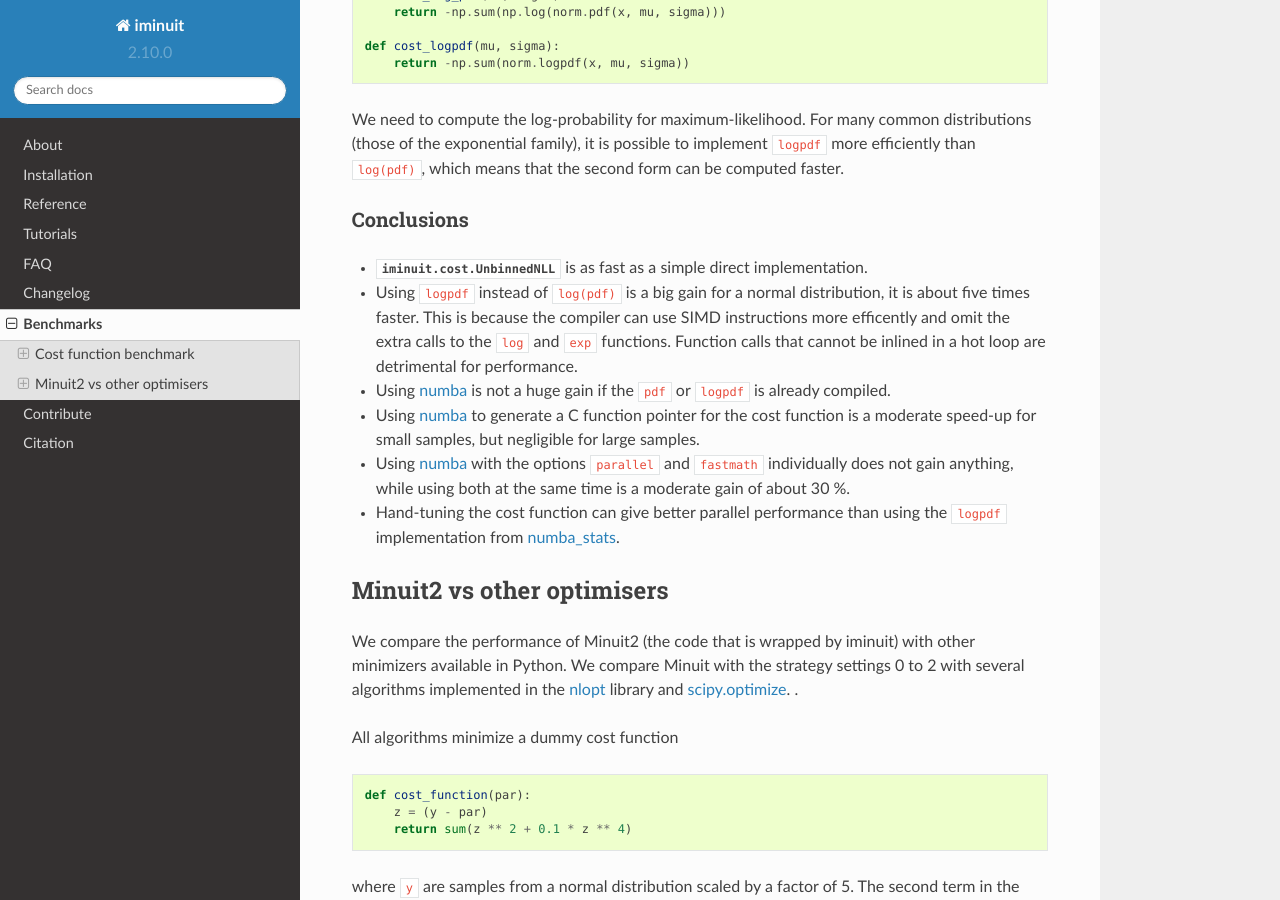
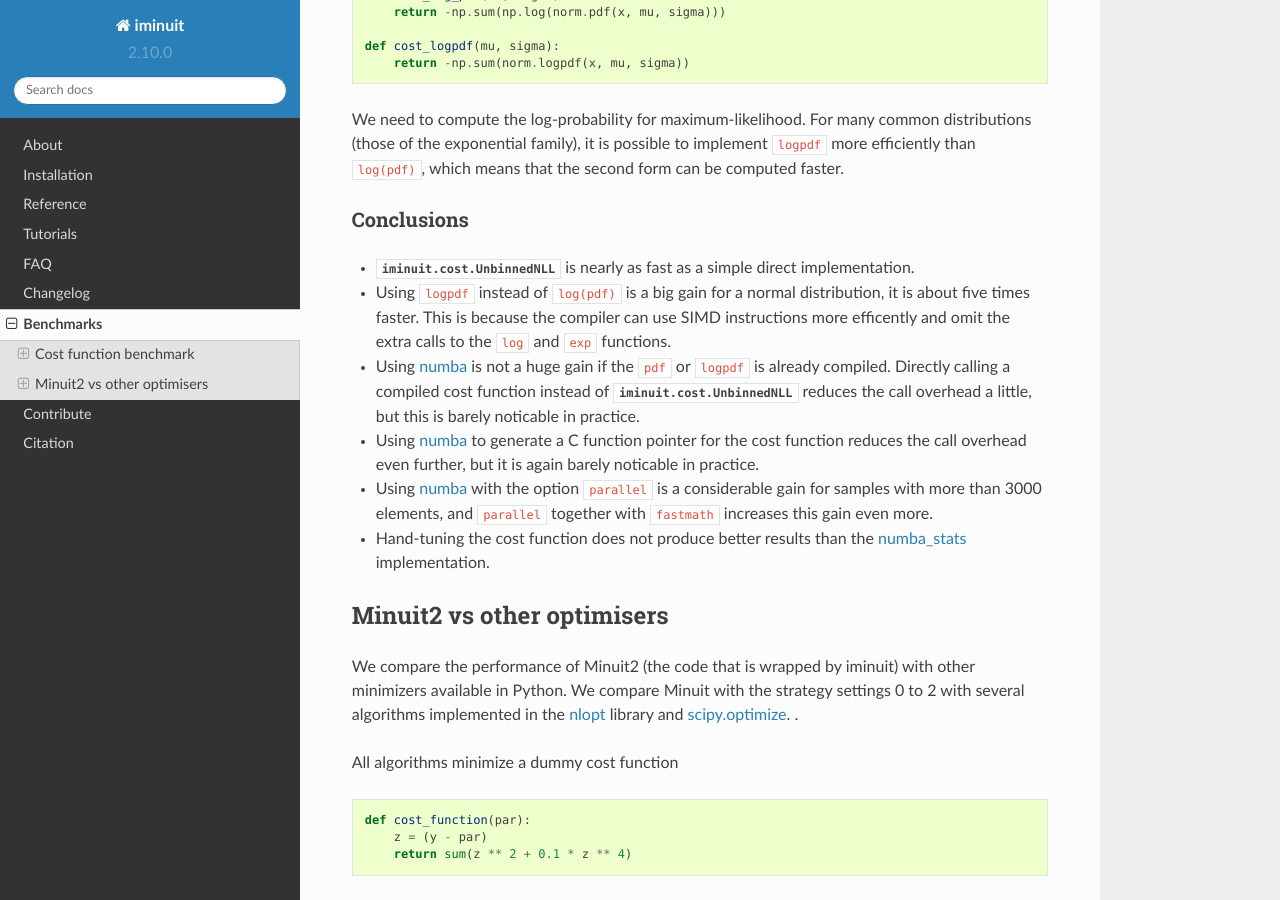
Before and after one commit to scikit-hep/iminuit, a Sphinx documentation site: the page built from doc/benchmark.rst, in a window 1280 px wide and 900 px high, scrolled down 1264 px. Built offline with Sphinx 7.4.7 and the Read the Docs theme 2.0.0, drawn with Linux system fonts in a browser that asks for light colours; some of the changed text lies outside the part shown.

Commit message:
update docs after fixing numba-stats

```diff
--- a/doc/benchmark.rst
+++ b/doc/benchmark.rst
@@ -42,12 +42,12 @@
 Conclusions
 ^^^^^^^^^^^
 
-- :class:`iminuit.cost.UnbinnedNLL` is as fast as a simple direct implementation.
-- Using ``logpdf`` instead of ``log(pdf)`` is a big gain for a normal distribution, it is about five times faster. This is because the compiler can use SIMD instructions more efficently and omit the extra calls to the ``log`` and ``exp`` functions. Function calls that cannot be inlined in a hot loop are detrimental for performance.
-- Using `numba`_ is not a huge gain if the ``pdf`` or ``logpdf`` is already compiled.
-- Using `numba`_ to generate a C function pointer for the cost function is a moderate speed-up for small samples, but negligible for large samples.
-- Using `numba`_ with the options ``parallel`` and ``fastmath`` individually does not gain anything, while using both at the same time is a moderate gain of about 30 %.
-- Hand-tuning the cost function can give better parallel performance than using the ``logpdf`` implementation from `numba_stats`_.
+- :class:`iminuit.cost.UnbinnedNLL` is nearly as fast as a simple direct implementation.
+- Using ``logpdf`` instead of ``log(pdf)`` is a big gain for a normal distribution, it is about five times faster. This is because the compiler can use SIMD instructions more efficently and omit the extra calls to the ``log`` and ``exp`` functions.
+- Using `numba`_ is not a huge gain if the ``pdf`` or ``logpdf`` is already compiled. Directly calling a compiled cost function instead of :class:`iminuit.cost.UnbinnedNLL` reduces the call overhead a little, but this is barely noticable in practice.
+- Using `numba`_ to generate a C function pointer for the cost function reduces the call overhead even further, but it is again barely noticable in practice.
+- Using `numba`_ with the option ``parallel`` is a considerable gain for samples with more than 3000 elements, and ``parallel`` together with ``fastmath`` increases this gain even more.
+- Hand-tuning the cost function does not produce better results than the `numba_stats`_ implementation.
 
 Minuit2 vs other optimisers
 ---------------------------
```
Also changed, not shown: other parts of doc/benchmark.rst (+1 -1 lines), doc/_static/cost_bench.svg, 1 other file.
